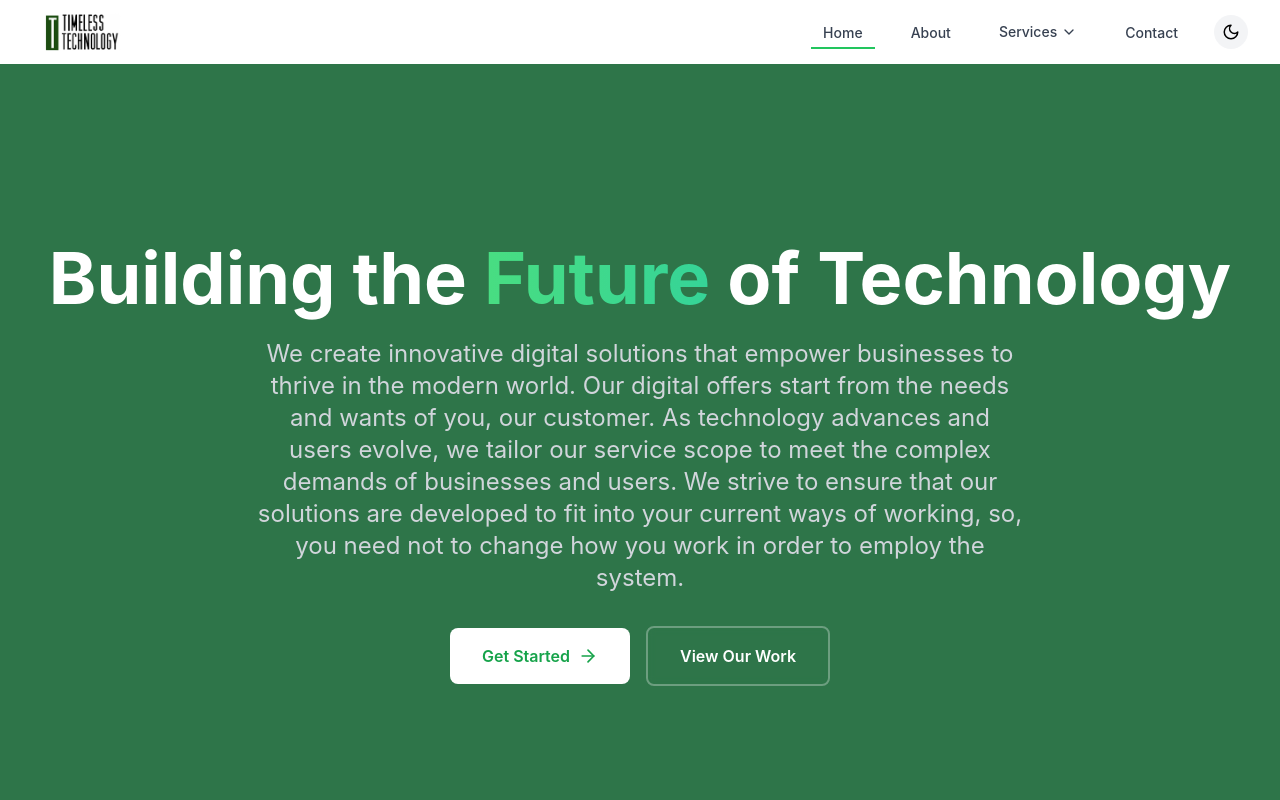
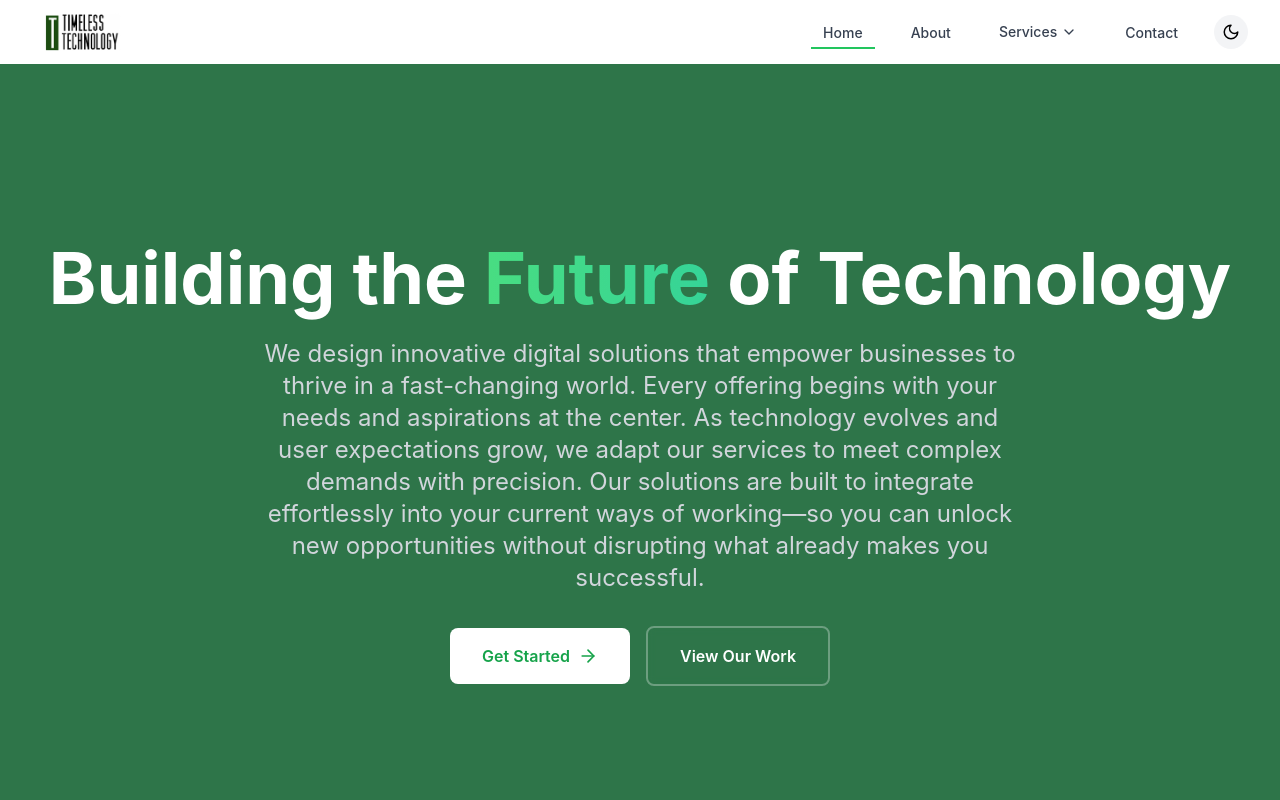
Before and after one commit to ESK07/TimelessTechnologyFull, a React (Vite) app: page / in a window 1280 px wide. Shown: the top 800 px of the page. Built offline with nearby package versions, Linux system fonts and the light colour scheme.

Commit message:
Updated project files

```diff
--- a/src/pages/Home.tsx
+++ b/src/pages/Home.tsx
@@ -90,8 +90,10 @@ const Home = () => {
             transition={{ duration: 0.65, ease: 'easeOut', delay: 0.05 }}
             className="text-xl md:text-2xl text-gray-300 mb-8 max-w-3xl mx-auto leading-relaxed"
           >
-            We create innovative digital solutions that empower businesses to thrive in the modern world.
-            Our digital offers start from the needs and wants of you, our customer. As technology advances and users evolve, we tailor our service scope to meet the complex demands of businesses and users. We strive to ensure that our solutions are developed to fit into your current ways of working, so, you need not to change how you work in order to employ the system.
+            We design innovative digital solutions that empower businesses to thrive in a fast-changing world.
+            Every offering begins with your needs and aspirations at the center.
+            As technology evolves and user expectations grow, we adapt our services to meet complex demands with precision.
+            Our solutions are built to integrate effortlessly into your current ways of working—so you can unlock new opportunities without disrupting what already makes you successful.
           </motion.p>
           <motion.div
             variants={fadeUp}
```
